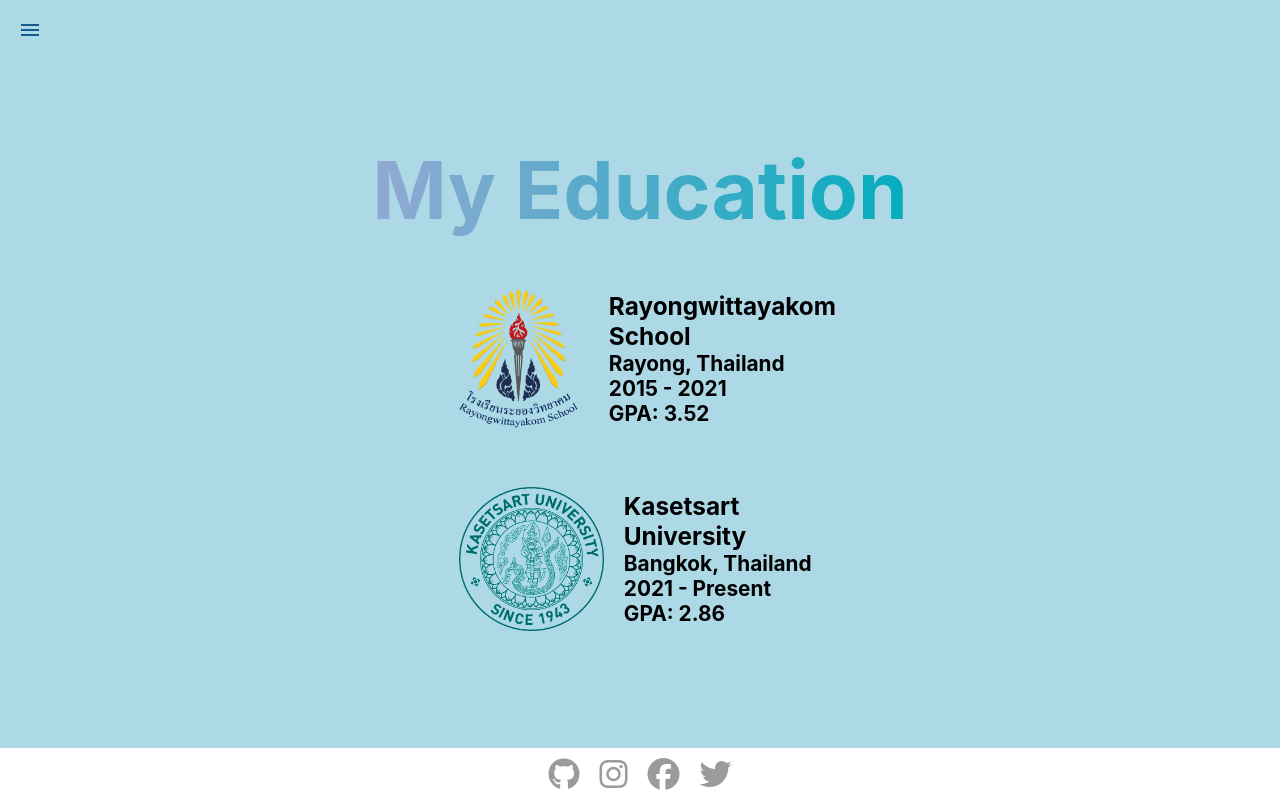
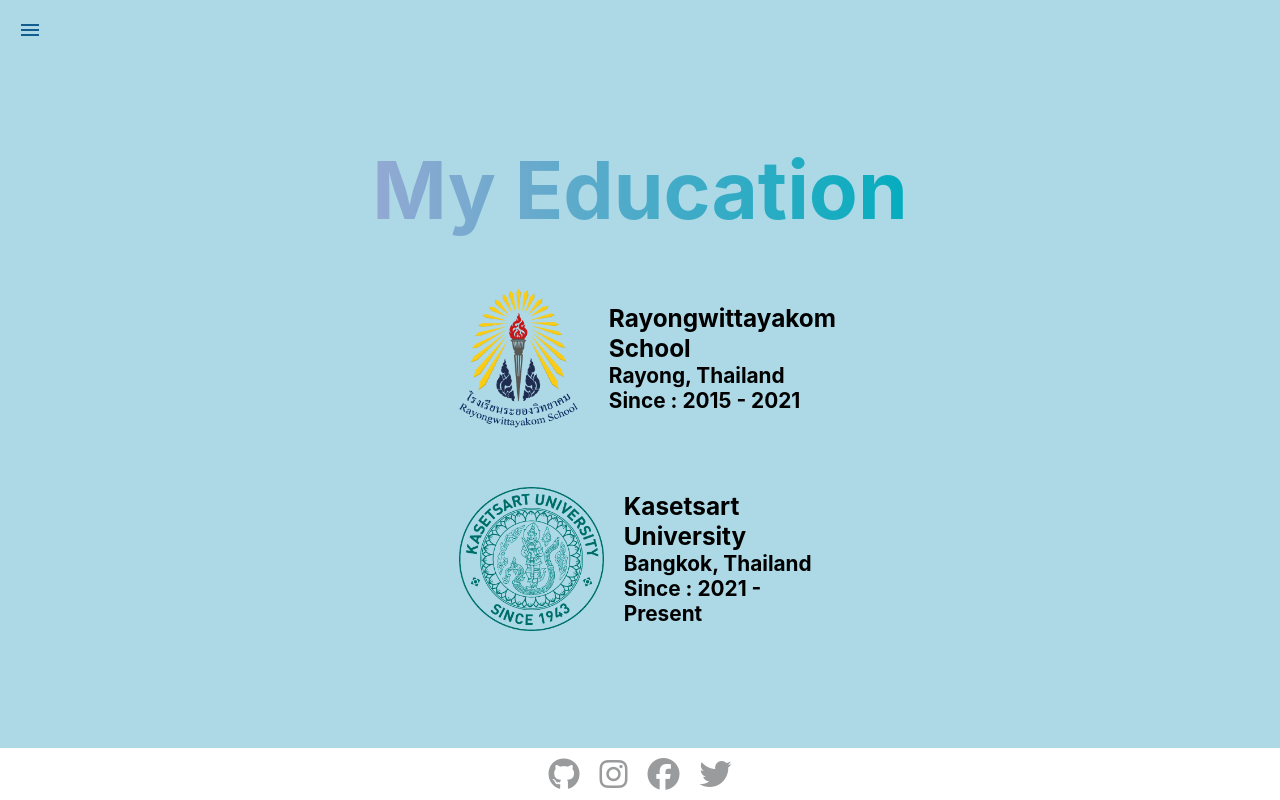
Before and after one commit to Kaniizs/my-profile, a React (Create React App) app: page /education in a window 1280 px wide. Built offline with nearby package versions, Linux system fonts and the light colour scheme.

Commit message:
Remove GPA and add more text

```diff
--- a/src/components/Widecard.js
+++ b/src/components/Widecard.js
@@ -9,8 +9,7 @@ class Widecard extends Component {
                 <div className="compdet">
                     <h3>{this.props.title}</h3>
                     <h4 className="secondtext">{this.props.where}</h4>
-                    <h4 className="secondtext">{this.props.from} - {this.props.to}</h4>
-                    <h4 className="secondtext">GPA: {this.props.gpa}</h4>
+                    <h4 className="secondtext">Since : {this.props.from} - {this.props.to}</h4>
                 </div>
             </div>
         );
--- a/src/contents/Education.js
+++ b/src/contents/Education.js
@@ -11,8 +11,8 @@ class Education extends Component {
         return (
             <div className="condiv education">
                 <h1 className="subtopic">My Education</h1>
-                <Widecard title="Rayongwittayakom School" where="Rayong, Thailand" from="2015" to="2021" gpa="3.52" image={RYW} />
-                <Widecard title="Kasetsart University" where="Bangkok, Thailand" from="2021" to="Present" gpa="2.86" image={KU} />
+                <Widecard title="Rayongwittayakom School" where="Rayong, Thailand" from="2015" to="2021"  image={RYW} />
+                <Widecard title="Kasetsart University" where="Bangkok, Thailand" from="2021" to="Present" image={KU} />
                 <Social />
             </div>
         );
```
